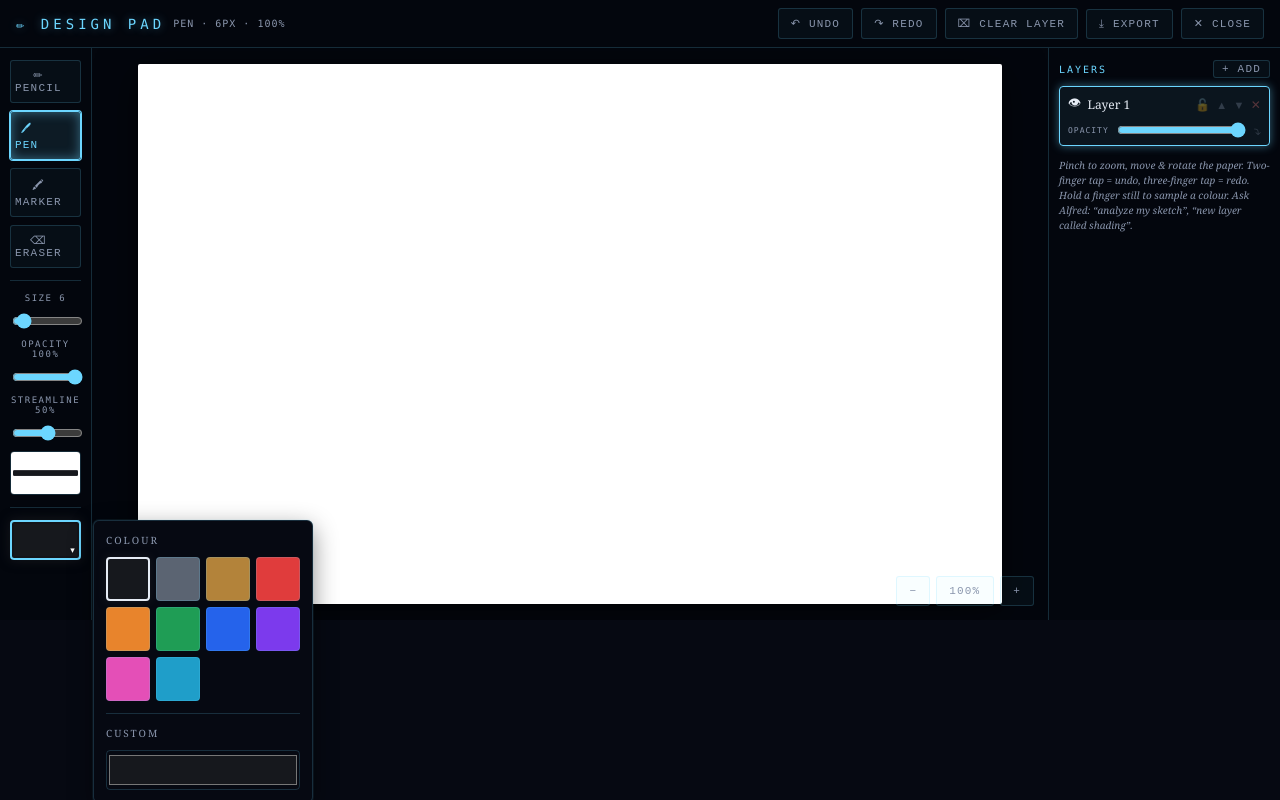
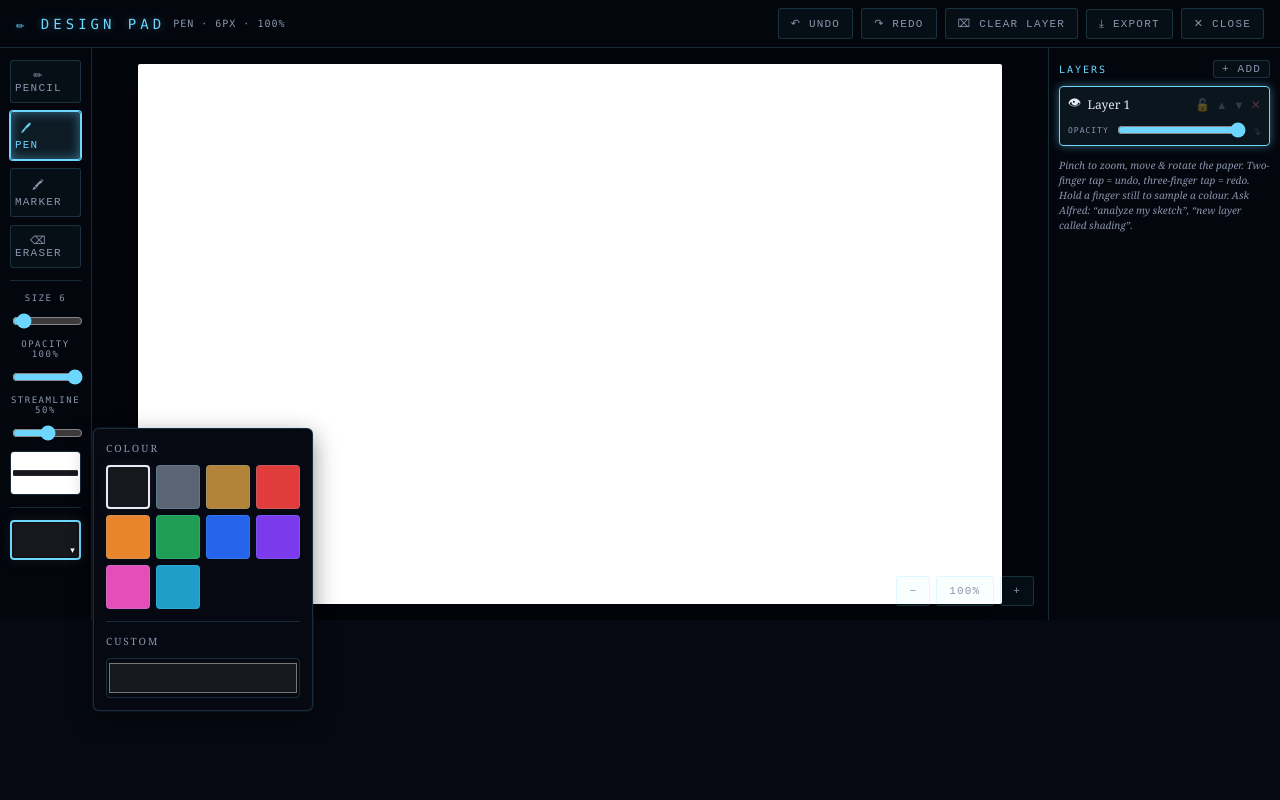
Before and after one commit to Micron2005/Alfred-ai, a Next.js app in the folder alfred-web/: page /sketch in a window 1280 px wide. Both pictures are taken after a click on the button "Choose colour". Built offline with nearby package versions, Linux system fonts and the light colour scheme.

Commit message:
auto-commit for bf5917e6-f21a-4945-b822-a4d6435a6cdc

```diff
--- a/alfred-web/src/components/SketchPad.tsx
+++ b/alfred-web/src/components/SketchPad.tsx
@@ -663,16 +663,35 @@ function ColorDropdown(props: {
   // resize / scroll so the panel doesn't drift away from the
   // button. ``useLayoutEffect`` so the panel paints with the
   // correct position on the very first frame (no flicker).
+  //
+  // Vertical clamp: the panel is ~360 px tall (swatches + color
+  // wheel + padding). If we anchored it to the button's top
+  // unconditionally, anchoring near the bottom of a 1080 p
+  // viewport would push the wheel off-screen with no way to
+  // scroll to it (the user-reported "i cant scroll down so i
+  // cant see all the colors and i cant see the color wheel"
+  // bug). So we clamp ``top`` so the panel always fully fits
+  // within the viewport, sliding upward if necessary.
   useLayoutEffect(() => {
     if (!open) return;
     const recompute = () => {
       const el = triggerRef.current;
       if (!el) return;
       const rect = el.getBoundingClientRect();
+      const PANEL_H_ESTIMATE = 360; // big enough to cover the worst case
+      const PANEL_MARGIN = 12;
+      const vh = window.innerHeight;
+      // Prefer aligning to the top of the button; if that would
+      // overflow the viewport bottom, slide upward until the panel
+      // fits with a 12 px margin. The minimum clamp at 12 px keeps
+      // a margin from the top too if the viewport itself is tiny.
+      const desiredTop = rect.top;
+      const maxTop = vh - PANEL_H_ESTIMATE - PANEL_MARGIN;
+      const top = Math.max(PANEL_MARGIN, Math.min(desiredTop, maxTop));
       setAnchor({
         // 12 px gap to the right of the button.
         left: Math.round(rect.right + 12),
-        top: Math.round(rect.top),
+        top: Math.round(top),
       });
     };
     recompute();
@@ -731,6 +750,16 @@ function ColorDropdown(props: {
               left: anchor.left,
               zIndex: 10000,
               width: 220,
+              // Hard ceiling on panel height: 24 px less than the
+              // viewport so a top + bottom margin remain visible
+              // even when the panel itself was clamped to the
+              // viewport edge. Combined with ``overflowY: auto``
+              // this guarantees every swatch + the colour wheel is
+              // always reachable, even on a 500 px-tall popped-out
+              // window. (See the same-name bug the user hit on
+              // first revision of this dropdown.)
+              maxHeight: "calc(100vh - 24px)",
+              overflowY: "auto",
               padding: 12,
               background: "var(--bg)",
               border: "1px solid var(--border)",
@@ -741,6 +770,12 @@ function ColorDropdown(props: {
               flexDirection: "column",
               gap: 10,
               fontFamily: "inherit",
+              // Touchscreen scroll: ``pan-y`` lets the user swipe
+              // up/down inside the panel without the canvas behind
+              // it stealing the gesture; momentum scrolling stays
+              // smooth on Edge / iOS Safari touch.
+              touchAction: "pan-y",
+              WebkitOverflowScrolling: "touch",
             }}
           >
             <div
```
